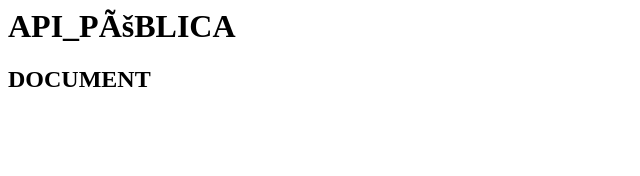
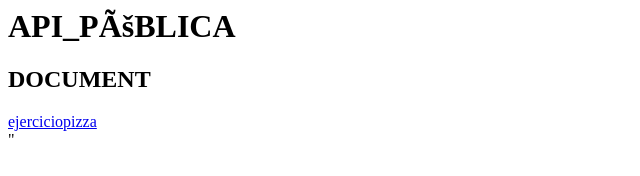
Before and after one commit to dianamicru99/Ejercicio_Api, a plain HTML site: page index.html in a window 1280 px wide. Shown: the whole page, without its empty margins (0-640 px from the left). Drawn offline with Linux system fonts and the light colour scheme.

Commit message:
Update index.html

```diff
--- a/index.html
+++ b/index.html
@@ -15,7 +15,8 @@
  <section>
  <article>
  <h2>DOCUMENT</h2>
-  <p><a href="https://github.com/diana/API/ejemplo_API/API.py"<Document python</a></p>
+  <a href="EjercicioAPI/API_PÚBLICA.py"_bank">ejerciciopizza</a>   <br/>
+"<Document python</a></p>
  </article>
   </section>
        <aside>
```
